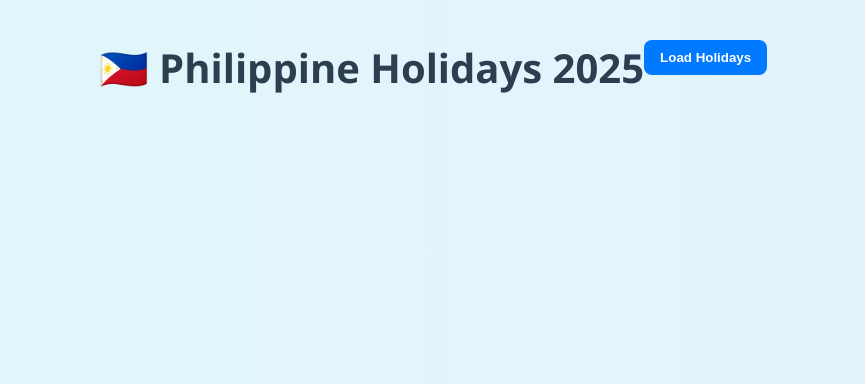
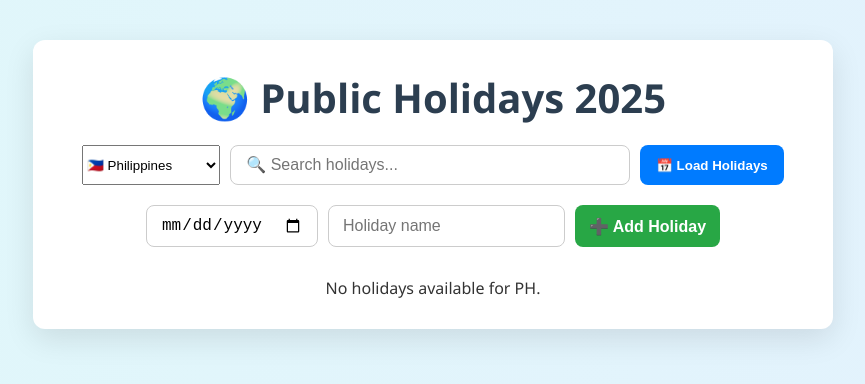
Before and after one commit to AldreiSierra/holiday-api-project, a plain HTML site: page index.html in a window 1280 px wide. Shown: the whole page, without its empty margins (207-1072 px from the left). Drawn offline with Linux system fonts and the light colour scheme.

Commit message:
update index.html

```diff
--- a/index.html
+++ b/index.html
@@ -1,14 +1,42 @@
 <!DOCTYPE html>
 <html lang="en">
 <head>
-  <meta charset="UTF-8">
-  <title>PH Holidays 2025</title>
-  <link rel="stylesheet" href="style.css">
+  <meta charset="UTF-8" />
+  <meta name="viewport" content="width=device-width, initial-scale=1.0"/>
+  <title>🌍 Holidays 2025</title>
+  <link rel="stylesheet" href="style.css" />
 </head>
 <body>
-  <h1>🇵🇭 Philippine Holidays 2025</h1>
-  <button id="loadBtn">Load Holidays</button>
-  <ul id="holidayList"></ul>
+  <main class="app-container">
+    <h1>🌍 Public Holidays 2025</h1>
+
+    <section class="controls">
+      <select id="countrySelect">
+        <option value="PH" selected>🇵🇭 Philippines</option>
+        <option value="US">🇺🇸 USA</option>
+        <option value="CN">🇨🇳 China</option>
+        <option value="JP">🇯🇵 Japan</option>
+        <option value="GB">🇬🇧 United Kingdom</option>
+        <option value="DE">🇩🇪 Germany</option>
+        <option value="FR">🇫🇷 France</option>
+        <option value="IN">🇮🇳 India</option>
+        <option value="BR">🇧🇷 Brazil</option>
+      </select>
+
+      <input type="text" id="searchInput" placeholder="🔍 Search holidays..." />
+      <button id="loadBtn">📅 Load Holidays</button>
+    </section>
+
+    <form id="addForm" class="add-form">
+      <input type="date" id="newDate" required />
+      <input type="text" id="newName" placeholder="Holiday name" required />
+      <button type="submit">➕ Add Holiday</button>
+    </form>
+
+    <div id="toast" class="toast"></div>
+    <section id="holidayList" class="holiday-list"></section>
+  </main>
+
   <script src="script.js"></script>
 </body>
 </html>
```
